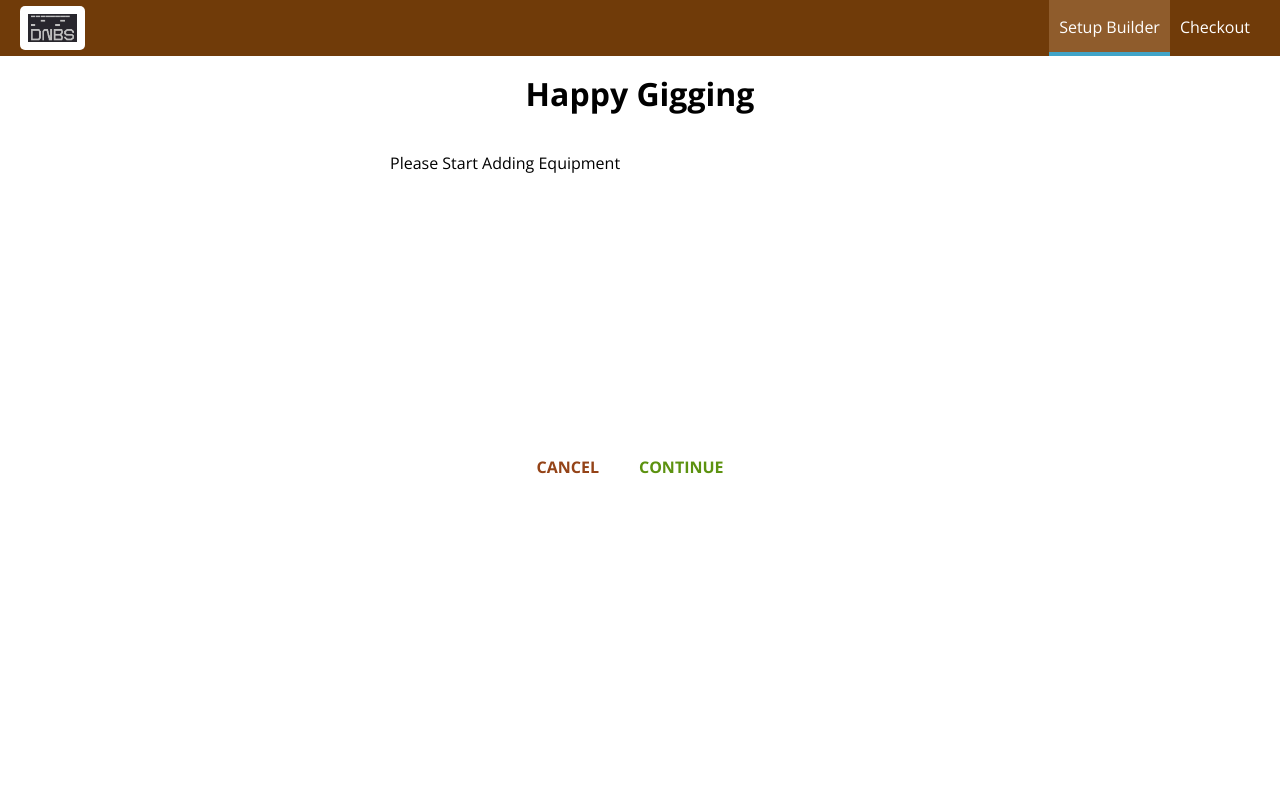
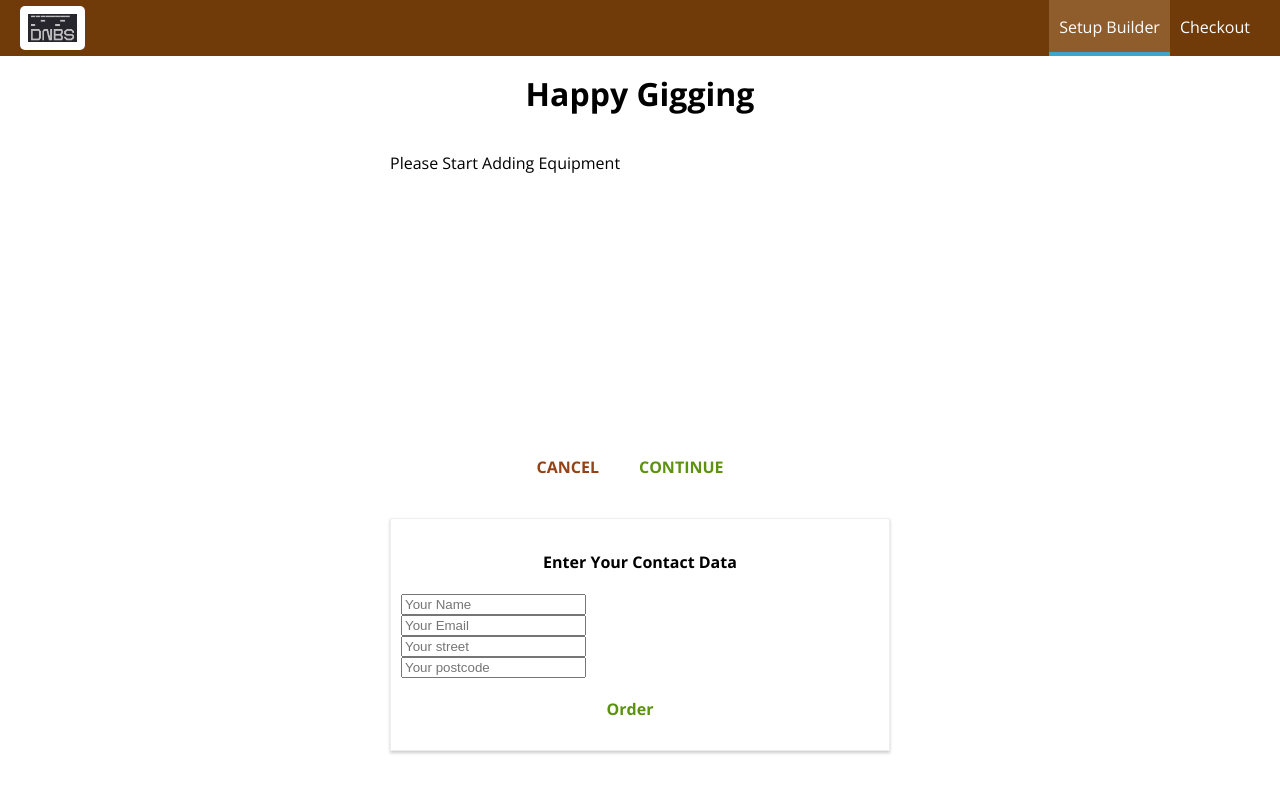
Before and after one commit to ThomasHAOD/digital-performance-setup-builder, a React (Create React App) app: page /checkout in a window 1280 px wide. Both pictures are taken after a click on the button "CONTINUE". Shown: the top 792 px of the page. Built offline with nearby package versions, Linux system fonts and the light colour scheme.

Commit message:
add contact form to checkout page

```diff
--- a/src/containers/Checkout/Checkout.js
+++ b/src/containers/Checkout/Checkout.js
@@ -1,6 +1,8 @@
 import React, { Component } from "react";
+import { Route } from "react-router-dom";
 
 import CheckoutSummary from "../../components/Order/CheckoutSummary/CheckoutSummary";
+import ContactData from "./ContactData/ContactData";
 
 class Checkout extends Component {
   state = {
@@ -31,6 +33,10 @@
           checkoutCancelled={this.checkoutCancelledHandler}
           checkoutContinued={this.checkoutContinuedHandler}
         />
+        <Route
+          path={this.props.match.path + "/contact-data"}
+          component={ContactData}
+        />
       </div>
     );
   }
--- /dev/null
+++ b/src/containers/Checkout/ContactData/ContactData.js
@@ -0,0 +1,52 @@
+import React, { Component } from "react";
+
+import Button from "../../../components/UI/Button/Button";
+import classes from "./ContactData.module.css";
+
+class ContactData extends Component {
+  state = {
+    name: "",
+    email: "",
+    address: {
+      street: "",
+      postCode: ""
+    }
+  };
+
+  render() {
+    return (
+      <div className={classes.ContactData}>
+        <h4>Enter Your Contact Data</h4>
+        <form>
+          <input
+            className={classes.Input}
+            type="text"
+            name="name"
+            placeholder="Your Name"
+          ></input>
+          <input
+            className={classes.Input}
+            type="email"
+            name="email"
+            placeholder="Your Email"
+          ></input>
+          <input
+            className={classes.Input}
+            type="text"
+            name="street"
+            placeholder="Your street"
+          ></input>
+          <input
+            className={classes.Input}
+            type="text"
+            name="postcode"
+            placeholder="Your postcode"
+          ></input>
+          <Button btnType="Success">Order</Button>
+        </form>
+      </div>
+    );
+  }
+}
+
+export default ContactData;
--- /dev/null
+++ b/src/containers/Checkout/ContactData/ContactData.module.css
@@ -0,0 +1,19 @@
+.ContactData {
+  margin: 20px auto;
+  width: 80%;
+  text-align: center;
+  box-shadow: 0 2px 3px #ccc;
+  border: 1px solid #eee;
+  padding: 10px;
+  box-sizing: border-box;
+}
+
+.Input {
+  display: block;
+}
+
+@media (min-width: 600px) {
+  .ContactData {
+    width: 500px;
+  }
+}
```
